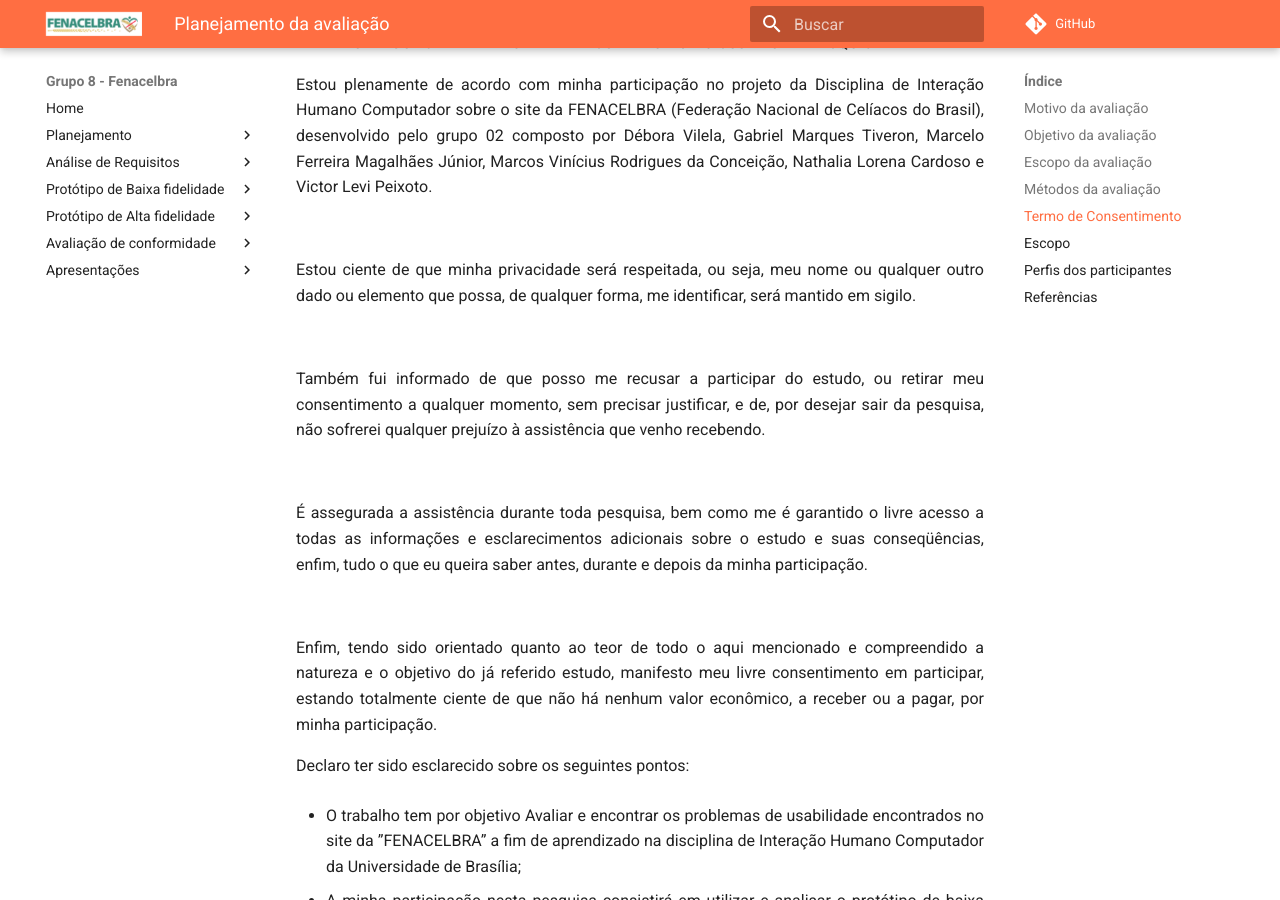
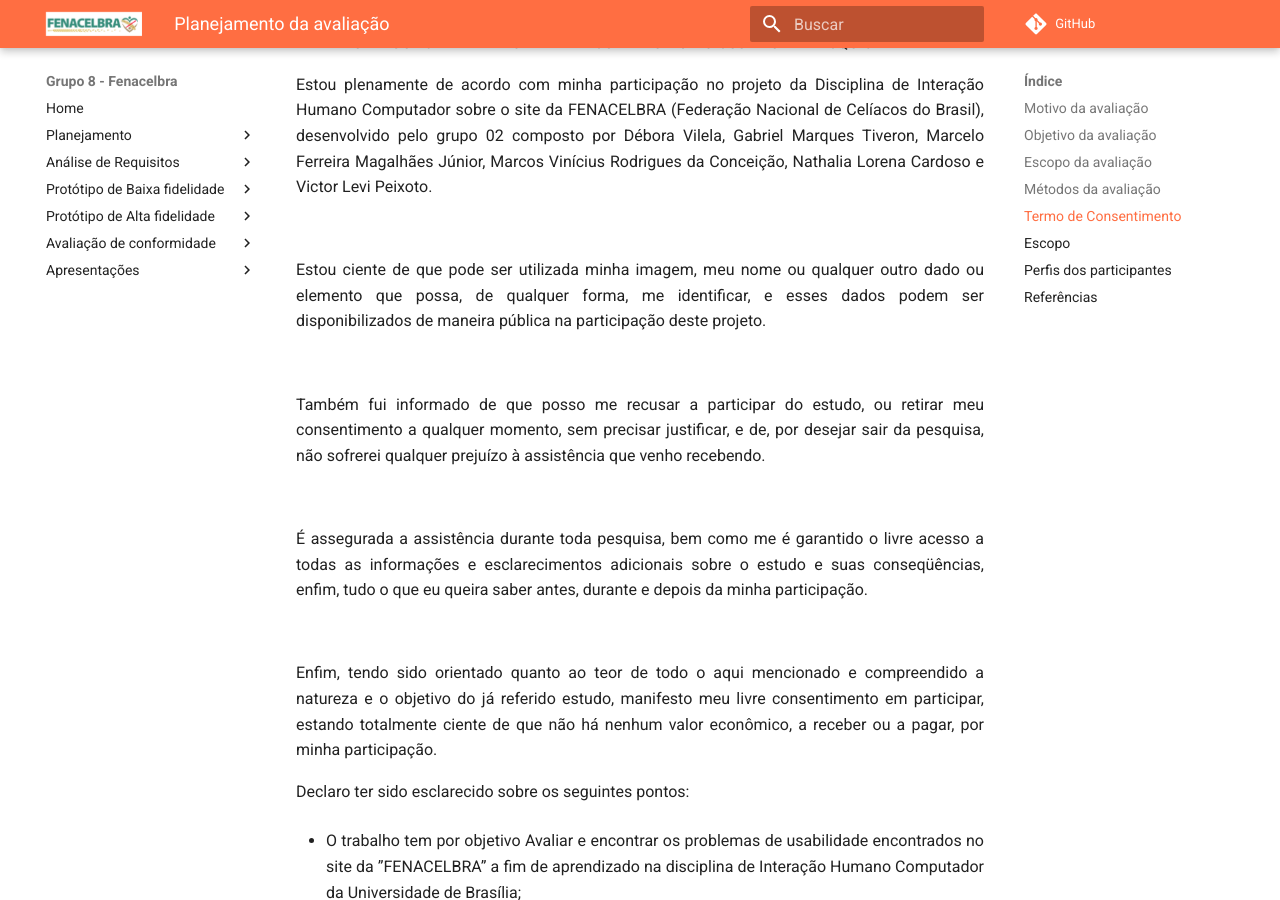
Before and after one commit to Interacao-Humano-Computador/2019.2-FENALCEBRA, an MkDocs documentation site: the page built from docs/ponto_de_controle_2/planejamento_avaliacao.md, in a window 1280 px wide and 900 px high, scrolled down 2619 px. Built offline with MkDocs 1.6.1 and Material for MkDocs 9.7.7, drawn with Linux system fonts in a browser that asks for light colours; comment, search, counter and statistics services are not loaded.

```diff
--- a/docs/ponto_de_controle_2/planejamento_avaliacao.md
+++ b/docs/ponto_de_controle_2/planejamento_avaliacao.md
@@ -45,7 +45,7 @@
 
 <div style="text-align: justify">Estou plenamente de acordo com minha participação no projeto da Disciplina de Interação Humano Computador sobre o site da FENACELBRA (Federação Nacional de Celíacos do Brasil), desenvolvido pelo grupo 02 composto por Débora Vilela, Gabriel Marques Tiveron, Marcelo Ferreira Magalhães Júnior, Marcos Vinícius Rodrigues da Conceição, Nathalia Lorena Cardoso e Victor Levi Peixoto.</div>
 <br>
-<div style="text-align: justify">Estou ciente de que minha privacidade será respeitada, ou seja, meu nome ou qualquer outro dado ou elemento que possa, de qualquer forma, me identificar, será mantido em sigilo.</div>
+<div style="text-align: justify">Estou ciente de que pode ser utilizada minha imagem, meu nome ou qualquer outro dado ou elemento que possa, de qualquer forma, me identificar, e esses dados podem ser disponibilizados de maneira pública na participação deste projeto.</div>
 <br>
 <div style="text-align: justify">Também fui informado de que posso me recusar a participar do estudo, ou retirar meu consentimento a qualquer momento, sem precisar justificar, e de, por desejar sair da pesquisa, não sofrerei qualquer prejuízo à assistência que venho recebendo.</div>
 <br>
```
Also changed, not shown: docs/ponto_de_controle_3/planejamento_avaliacao_pa.md (+1 -1 lines).
